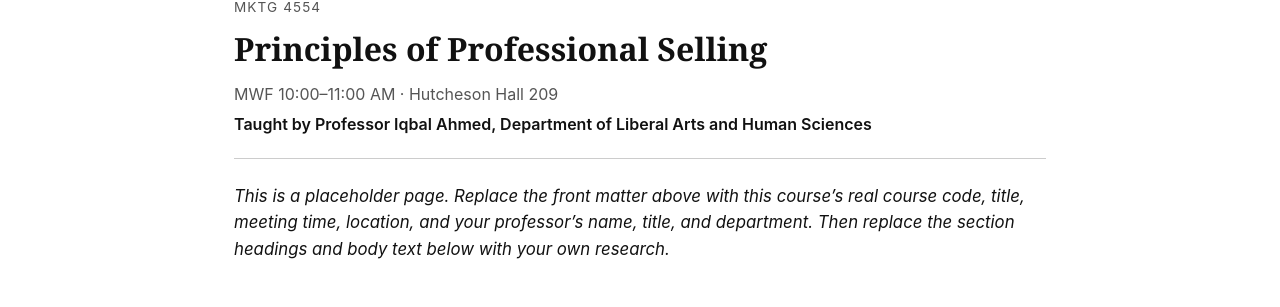
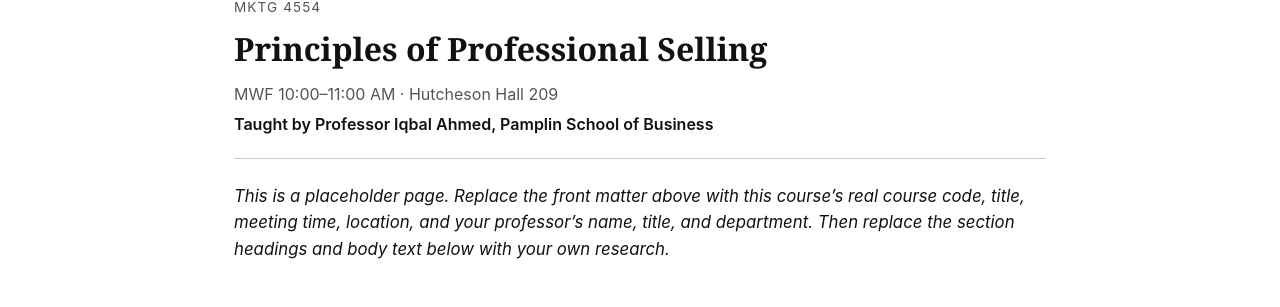
Before and after one commit to annaolszowy27/myawesomesemester, a Jekyll site: the page built from _courses/course-03.md, in a window 1280 px wide. Shown: the part 170-477 px from the top of the page. Built offline with Jekyll 4.4.1, drawn with Linux system fonts in a browser that asks for light colours.

Commit message:
Update course-03.md

```diff
--- a/_courses/course-03.md
+++ b/_courses/course-03.md
@@ -5,7 +5,7 @@ course_title: "Principles of Professional Selling"
 meeting_time: "MWF 10:00–11:00 AM"
 location: "Hutcheson Hall 209"
 instructor_name: "Professor Iqbal Ahmed"
-instructor_department: "Department of Liberal Arts and Human Sciences"
+instructor_department: "Pamplin School of Business"
 ---
 
 _This is a placeholder page. Replace the front matter above with this course's real
```
